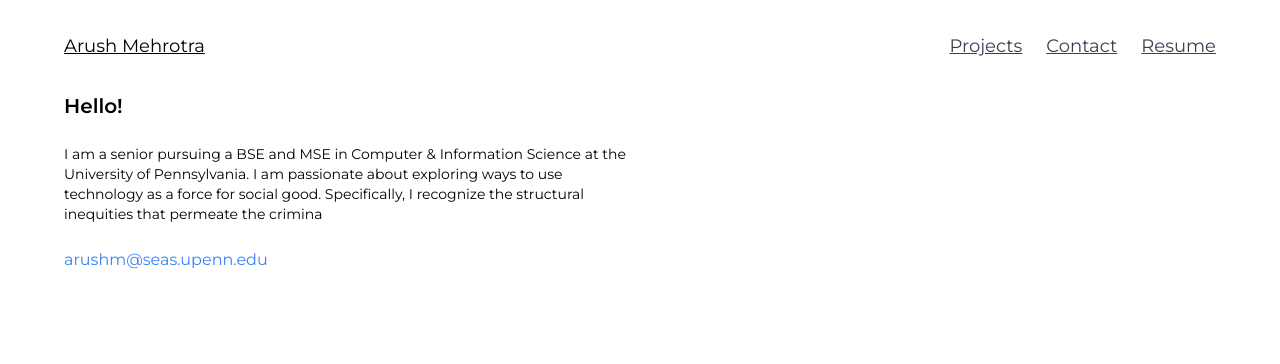
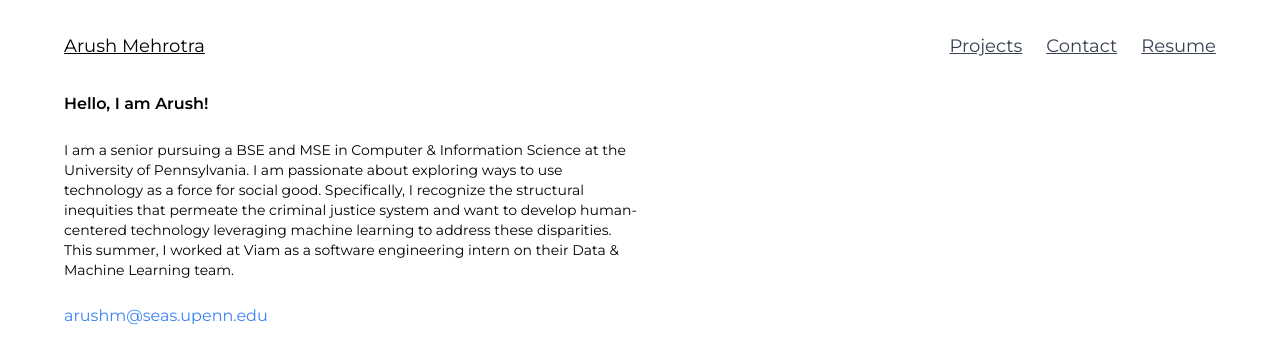
Before and after one commit to arush-mehrotra/portfolio, a Next.js app: page / in a window 1280 px wide. Shown: the top 364 px of the page. Built offline with nearby package versions, Linux system fonts and the light colour scheme.

Commit message:
typewriter

```diff
--- a/app/page.tsx
+++ b/app/page.tsx
@@ -41,7 +41,6 @@ const Navigation = React.memo(() => (
 Navigation.displayName = "Navigation";
 
 export default function Home() {
-  const [typedText, setTypedText] = useState("");
   const [isHydrated, setIsHydrated] = useState(false);
 
   useEffect(() => {
@@ -50,21 +49,6 @@ export default function Home() {
 
   useEffect(() => {
     if (!isHydrated) return;
-
-    // Reset state when component mounts or remounts
-    setTypedText("");
-    let index = 0;
-
-    const typingInterval = setInterval(() => {
-      if (index < descriptionText.length - 1) {
-        setTypedText((prev) => prev + descriptionText[index]);
-        index++;
-      } else {
-        clearInterval(typingInterval);
-      }
-    }, 20);
-
-    return () => clearInterval(typingInterval);
   }, [isHydrated]);
 
   return (
@@ -72,8 +56,12 @@ export default function Home() {
       <Navigation />
 
       <div className="w-7/8 sm:w-1/2 space-y-6">
-        <h2 className="text-2xl sm:text-xl font-semibold">Hello!</h2>
-        <p className="text-sm">{typedText}</p>
+	  	<h1 className="relative w-[max-content] font-semibold before:absolute before:inset-0 before:bg-white before:animate-typewriter">
+			Hello, I am Arush!
+		</h1>
+		<p className="text-sm break-words">
+			{descriptionText}
+		</p>
         <p className="mt-4">
           <a
             href="mailto:arushm@seas.upenn.edu"
--- a/tailwind.config.js
+++ b/tailwind.config.js
@@ -1,4 +1,3 @@
-/** @type {import('tailwindcss').Config} */
 module.exports = {
   content: [
     './pages/**/*.{js,ts,jsx,tsx}',
@@ -8,9 +7,19 @@ module.exports = {
   theme: {
     extend: {
       fontFamily: {
-        sans: ['Poppins', 'sans-serif'],
+        sans: ['Montserrat', 'sans-serif'],
       },
+      animation: {
+        typewriter: "typewriter 2s steps(18) forwards"
+      },
+      keyframes: {
+        typewriter: {
+          to: {
+            left: "100%"
+          }
+        }
+      }
     },
   },
   plugins: [],
-}
+};
```
